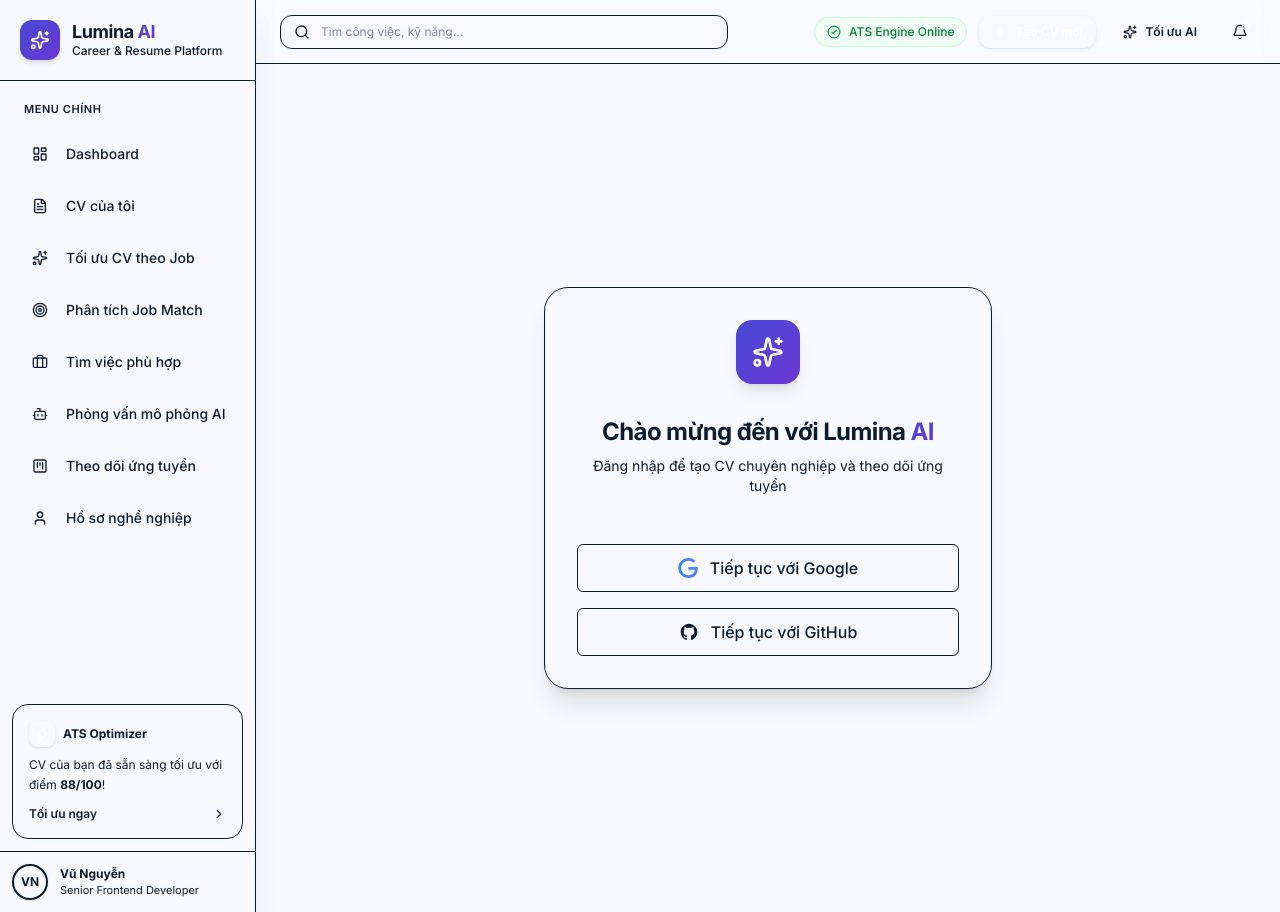
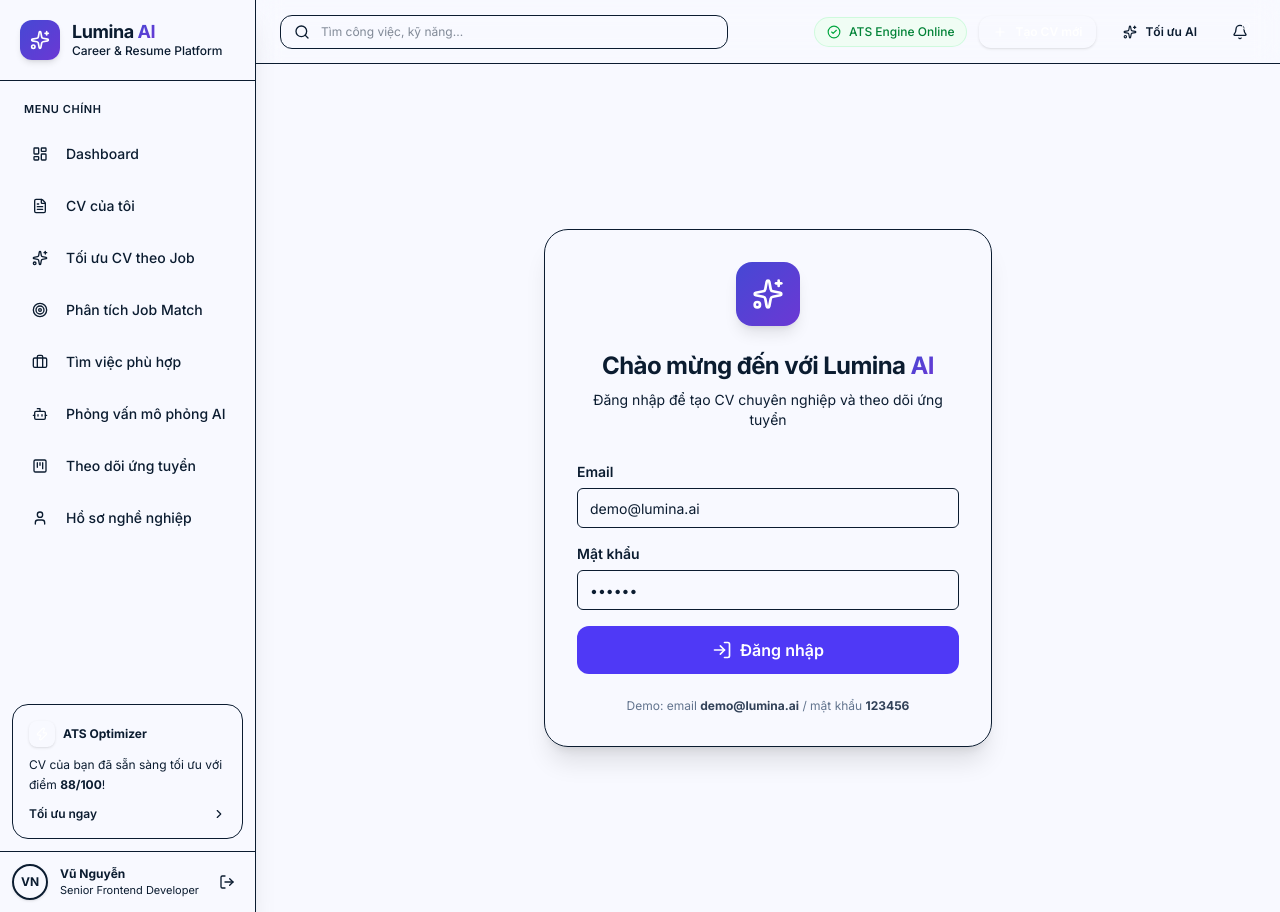
Before and after one commit to Le-Van-Dai-17/jobfit, a Next.js app in the folder cv-app/: page /login in a window 1280 px wide. Built offline with nearby package versions, Linux system fonts and the light colour scheme; no server answers.

Commit message:
fix: auth credentials login, sidebar signout, cv preview crash

```diff
--- a/cv-app/auth.config.ts
+++ b/cv-app/auth.config.ts
@@ -1,10 +1,33 @@
 import type { NextAuthConfig } from "next-auth";
 import Google from "next-auth/providers/google";
 import GitHub from "next-auth/providers/github";
+import Credentials from "next-auth/providers/credentials";
 
-// Notice this is only an object, not a full Auth instance.
 export default {
-  providers: [Google, GitHub],
+  providers: [
+    Google,
+    GitHub,
+    Credentials({
+      name: "Credentials",
+      credentials: {
+        email: { label: "Email", type: "email" },
+        password: { label: "Mật khẩu", type: "password" },
+      },
+      async authorize(credentials) {
+        const email = credentials?.email as string | undefined;
+        const password = credentials?.password as string | undefined;
+        if (!email || !password) return null;
+
+        // Dev/Demo: accept any email with password "123456"
+        // In production, replace this with a proper bcrypt hash check
+        if (password === "123456") {
+          return { id: email, email, name: email.split("@")[0] };
+        }
+
+        return null;
+      },
+    }),
+  ],
   pages: {
     signIn: "/login",
   },
@@ -17,11 +40,11 @@
       if (isApiAuthRoute) return true;
 
       if (!isLoggedIn && !isPublicRoute) {
-        return false; // Redirect unauthenticated users to login page
+        return false;
       }
 
       if (isLoggedIn && nextUrl.pathname === "/login") {
-        return Response.redirect(new URL("/", nextUrl)); // Redirect to dashboard if already logged in
+        return Response.redirect(new URL("/", nextUrl));
       }
 
       return true;
--- a/cv-app/auth.ts
+++ b/cv-app/auth.ts
@@ -9,10 +9,26 @@
   ...authConfig,
   callbacks: {
     ...authConfig.callbacks,
-    async jwt({ token, user }) {
-      if (user) {
-        token.id = user.id;
-        // Optionally fetch role or other data here if not handled by adapter implicitly
+    async jwt({ token, user, account }) {
+      if (user && account) {
+        // For Credentials provider, the adapter does NOT create a DB user.
+        // We must upsert manually so foreign-key references work.
+        if (account.provider === "credentials" && user.email) {
+          const dbUser = await prisma.user.upsert({
+            where: { email: user.email },
+            update: { name: user.name },
+            create: {
+              email: user.email,
+              name: user.name || user.email.split("@")[0],
+              role: "USER",
+            },
+          });
+          token.id = dbUser.id;
+          token.sub = dbUser.id;
+        } else {
+          // OAuth providers — adapter already created the user
+          token.id = user.id;
+        }
       }
       return token;
     },
--- a/cv-app/components/layout/Sidebar.tsx
+++ b/cv-app/components/layout/Sidebar.tsx
@@ -2,6 +2,7 @@
 
 import Link from "next/link";
 import { usePathname } from "next/navigation";
+import { signOut } from "next-auth/react";
 import {
   LayoutDashboard,
   FileText,
@@ -13,7 +14,8 @@
   User,
   Zap,
   ChevronRight,
-  X
+  X,
+  LogOut
 } from "lucide-react";
 import { useSidebar } from "./SidebarContext";
 import { cn } from "@/lib/utils";
@@ -131,7 +133,7 @@
           </Link>
         </div>
 
-        {/* User Profile Badge */}
+        {/* User Profile Badge + Sign Out */}
         <div className="p-3 border-t border-border-light flex items-center gap-3">
           <div className="w-9 h-9 rounded-full bg-surface-container border-2 border-primary flex items-center justify-center font-bold text-foreground text-xs shadow-sm">
             VN
@@ -140,6 +142,13 @@
             <p className="text-xs font-bold text-foreground truncate">Vũ Nguyễn</p>
             <p className="text-[11px] text-text-muted truncate">Senior Frontend Developer</p>
           </div>
+          <button
+            onClick={() => signOut({ callbackUrl: "/login" })}
+            className="p-2 text-text-muted hover:text-error hover:bg-error-container/20 rounded-lg transition-colors"
+            title="Đăng xuất"
+          >
+            <LogOut className="w-4 h-4" />
+          </button>
         </div>
       </aside>
     </>
--- a/cv-app/features/auth/LoginClient.tsx
+++ b/cv-app/features/auth/LoginClient.tsx
@@ -1,13 +1,33 @@
 "use client";
 
 import { signIn } from "next-auth/react";
-import { Sparkles } from "lucide-react";
-import { Button } from "@/components/ui/Button";
+import { useState } from "react";
+import { Sparkles, LogIn } from "lucide-react";
+import { Input } from "@/components/ui/Input";
 
 export default function LoginClient() {
+  const [email, setEmail] = useState("demo@lumina.ai");
+  const [password, setPassword] = useState("123456");
+  const [error, setError] = useState("");
+
+  const handleLogin = async () => {
+    setError("");
+    const result = await signIn("credentials", {
+      email,
+      password,
+      redirect: false,
+    });
+
+    if (result?.error) {
+      setError("Email hoặc mật khẩu không đúng.");
+    } else {
+      window.location.href = "/";
+    }
+  };
+
   return (
     <div className="flex min-h-screen items-center justify-center bg-surface-container-high px-4">
-      <div className="w-full max-w-md space-y-8 rounded-3xl bg-surface-white p-8 shadow-xl border border-border-light text-center">
+      <div className="w-full max-w-md space-y-6 rounded-3xl bg-surface-white p-8 shadow-xl border border-border-light text-center">
         <div className="mx-auto flex h-16 w-16 items-center justify-center rounded-2xl gradient-primary shadow-lg">
           <Sparkles className="h-8 w-8 text-white" />
         </div>
@@ -21,29 +41,42 @@
           </p>
         </div>
 
-        <div className="space-y-4 pt-4">
-          <Button
-            variant="outline"
-            className="w-full justify-center gap-3 h-12 text-base font-medium"
-            onClick={() => signIn("google", { callbackUrl: "/" })}
+        <div className="space-y-4 pt-2 text-left">
+          <div>
+            <label className="block text-sm font-semibold text-foreground mb-1.5">Email</label>
+            <Input
+              type="email"
+              placeholder="Nhập email"
+              value={email}
+              onChange={(e) => setEmail(e.target.value)}
+            />
+          </div>
+          <div>
+            <label className="block text-sm font-semibold text-foreground mb-1.5">Mật khẩu</label>
+            <Input
+              type="password"
+              placeholder="Nhập mật khẩu"
+              value={password}
+              onChange={(e) => setPassword(e.target.value)}
+              onKeyDown={(e) => e.key === "Enter" && handleLogin()}
+            />
+          </div>
+
+          {error && (
+            <p className="text-sm text-red-600 font-medium">{error}</p>
+          )}
+
+          <button
+            onClick={handleLogin}
+            className="w-full flex items-center justify-center gap-2 h-12 text-base font-semibold rounded-xl bg-indigo-600 text-white hover:bg-indigo-700 transition-colors"
           >
-            {/* Simple Google SVG Icon */}
-            <svg viewBox="0 0 24 24" className="h-5 w-5" aria-hidden="true">
-              <path d="M12.48 10.92v3.28h7.84c-.24 1.84-.853 3.187-1.787 4.133-1.147 1.147-2.933 2.4-6.053 2.4-4.827 0-8.6-3.893-8.6-8.72s3.773-8.72 8.6-8.72c2.6 0 4.507 1.027 5.907 2.347l2.307-2.307C18.747 1.44 16.133 0 12.48 0 5.867 0 .307 5.387.307 12s5.56 12 12.173 12c3.573 0 6.267-1.173 8.373-3.36 2.16-2.16 2.84-5.213 2.84-7.667 0-.76-.053-1.467-.173-2.053H12.48z" fill="#4285F4" />
-            </svg>
-            Tiếp tục với Google
-          </Button>
+            <LogIn className="h-5 w-5" />
+            Đăng nhập
+          </button>
 
-          <Button
-            variant="outline"
-            className="w-full justify-center gap-3 h-12 text-base font-medium"
-            onClick={() => signIn("github", { callbackUrl: "/" })}
-          >
-            <svg viewBox="0 0 24 24" className="h-5 w-5 fill-current" aria-hidden="true">
-              <path fillRule="evenodd" clipRule="evenodd" d="M12 2C6.477 2 2 6.477 2 12c0 4.42 2.865 8.166 6.839 9.489.5.092.682-.217.682-.482 0-.237-.008-.866-.013-1.7-2.782.603-3.369-1.34-3.369-1.34-.454-1.156-1.11-1.462-1.11-1.462-.908-.62.069-.608.069-.608 1.003.07 1.531 1.03 1.531 1.03.892 1.529 2.341 1.087 2.91.831.092-.646.35-1.086.636-1.336-2.22-.253-4.555-1.11-4.555-4.943 0-1.091.39-1.984 1.029-2.683-.103-.253-.446-1.27.098-2.647 0 0 .84-.269 2.75 1.025A9.578 9.578 0 0112 6.836c.85.004 1.705.114 2.504.336 1.909-1.294 2.747-1.025 2.747-1.025.546 1.377.203 2.394.1 2.647.64.699 1.028 1.592 1.028 2.683 0 3.842-2.339 4.687-4.566 4.935.359.309.678.919.678 1.852 0 1.336-.012 2.415-.012 2.743 0 .267.18.578.688.48C19.138 20.161 22 16.418 22 12c0-5.523-4.477-10-10-10z" />
-            </svg>
-            Tiếp tục với GitHub
-          </Button>
+          <p className="text-xs text-center text-slate-500 pt-2">
+            Demo: email <strong className="text-slate-700">demo@lumina.ai</strong> / mật khẩu <strong className="text-slate-700">123456</strong>
+          </p>
         </div>
       </div>
     </div>
--- a/cv-app/features/cv/components/CvPreview.tsx
+++ b/cv-app/features/cv/components/CvPreview.tsx
@@ -4,7 +4,7 @@
 
 export function CvPreview() {
   const { cvData } = useCvStore();
-  const { personalInfo, experiences, educations, skills } = cvData;
+  const { personalInfo, experiences = [], educations = [], skills = [] } = cvData;
 
   return (
     <div className="h-full overflow-y-auto bg-slate-200 p-4 md:p-8 flex justify-center">
@@ -12,21 +12,21 @@
         {/* Header */}
         <header className="border-b-2 border-slate-800 pb-6 mb-6">
           <h1 className="text-4xl font-extrabold uppercase tracking-tight text-slate-900">
-            {personalInfo.fullName || "Tên của bạn"}
+            {personalInfo?.fullName || "Tên của bạn"}
           </h1>
           <h2 className="text-xl text-primary font-semibold mt-1">
-            {personalInfo.title || "Vị trí ứng tuyển"}
+            {personalInfo?.title || "Vị trí ứng tuyển"}
           </h2>
 
           <div className="flex flex-wrap gap-x-6 gap-y-2 mt-4 text-sm text-slate-600">
-            {personalInfo.email && <span>{personalInfo.email}</span>}
-            {personalInfo.phone && <span>{personalInfo.phone}</span>}
-            {personalInfo.location && <span>{personalInfo.location}</span>}
+            {personalInfo?.email && <span>{personalInfo.email}</span>}
+            {personalInfo?.phone && <span>{personalInfo.phone}</span>}
+            {personalInfo?.location && <span>{personalInfo.location}</span>}
           </div>
         </header>
 
         {/* Summary */}
-        {personalInfo.summary && (
+        {personalInfo?.summary && (
           <section className="mb-6">
             <p className="text-sm leading-relaxed text-slate-700 whitespace-pre-wrap">
               {personalInfo.summary}
@@ -73,7 +73,12 @@
                 <h3 className="text-lg font-bold text-slate-900 border-b border-slate-300 pb-1 mb-4 uppercase tracking-wider">
                   Học vấn
                 </h3>
-                {/* To be implemented in state */}
+                {educations.map((edu) => (
+                  <div key={edu.id} className="mb-2">
+                    <p className="font-bold text-slate-800 text-sm">{edu.institution}</p>
+                    <p className="text-xs text-slate-600">{edu.degree} {edu.field && `- ${edu.field}`}</p>
+                  </div>
+                ))}
               </section>
             )}
 
@@ -83,7 +88,13 @@
                 <h3 className="text-lg font-bold text-slate-900 border-b border-slate-300 pb-1 mb-4 uppercase tracking-wider">
                   Kỹ năng
                 </h3>
-                {/* To be implemented in state */}
+                <div className="flex flex-wrap gap-2">
+                  {skills.map((skill) => (
+                    <span key={skill.id} className="px-2 py-1 bg-slate-100 text-slate-700 text-xs rounded-md font-medium">
+                      {skill.name}
+                    </span>
+                  ))}
+                </div>
               </section>
             )}
           </div>
```
